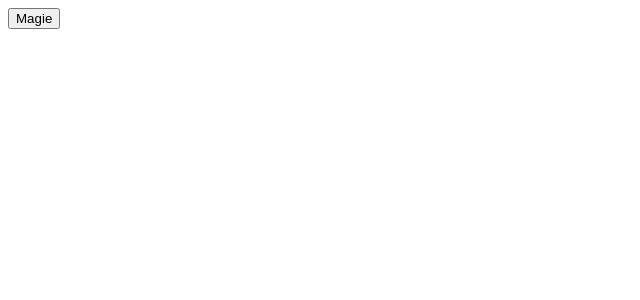
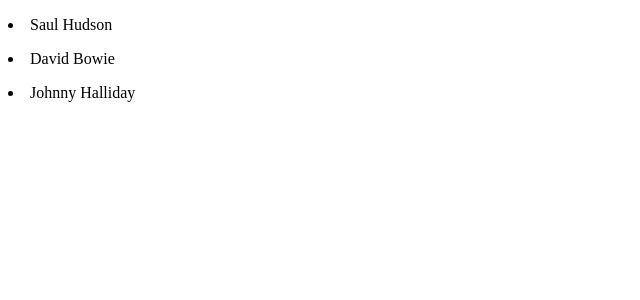
Before and after one commit to Amine-Laaroussi05/demoAngular, an Angular app: page / in a window 1280 px wide. Shown: the top 300 px of the page, without its empty margins (0-640 px from the left). Built offline with nearby package versions, Linux system fonts and the light colour scheme.

Commit message:
feat: Ajout demo *ngIf :sparkles:

```diff
--- a/src/app/app.component.html
+++ b/src/app/app.component.html
@@ -3,6 +3,8 @@
 <!-- <app-carte-visite></app-carte-visite> -->
 <!-- <app-alert-button></app-alert-button> -->
 <!-- <app-liste></app-liste> -->
-<app-magie></app-magie>
+<!-- <app-magie></app-magie> -->
+
+<app-liste-filtre></app-liste-filtre>
 
 <!-- <router-outlet></router-outlet> -->
--- a/src/app/app.module.ts
+++ b/src/app/app.module.ts
@@ -10,6 +10,7 @@ import { CarteVisiteComponent } from './components/carte-visite/carte-visite.com
 import { AlertButtonComponent } from './components/alert-button/alert-button.component';
 import { ListeComponent } from './components/liste/liste.component';
 import { MagieComponent } from './components/magie/magie.component';
+import { ListeFiltreComponent } from './components/liste-filtre/liste-filtre.component';
 
 @NgModule({
   declarations: [
@@ -19,7 +20,8 @@ import { MagieComponent } from './components/magie/magie.component';
     CarteVisiteComponent,
     AlertButtonComponent,
     ListeComponent,
-    MagieComponent
+    MagieComponent,
+    ListeFiltreComponent
   ],
   imports: [
     BrowserModule,
--- /dev/null
+++ b/src/app/components/liste-filtre/liste-filtre.component.html
@@ -0,0 +1,3 @@
+<p *ngFor="let item of items">
+  <li *ngIf="item.includes('a')">{{item}}</li>
+</p>
--- /dev/null
+++ b/src/app/components/liste-filtre/liste-filtre.component.ts
@@ -0,0 +1,17 @@
+import { Component, OnInit } from '@angular/core';
+
+@Component({
+  selector: 'app-liste-filtre',
+  templateUrl: './liste-filtre.component.html',
+  styleUrls: ['./liste-filtre.component.scss']
+})
+export class ListeFiltreComponent implements OnInit {
+
+  items: string[] = ["Saul Hudson", "David Bowie", "Stevie Nicks", "Jimi Hendrix", "Johnny Halliday"]
+
+  constructor() { }
+
+  ngOnInit(): void {
+  }
+
+}
```
Also changed, not shown: src/app/components/liste-filtre/liste-filtre.component.scss (added), 1 other file (tests, documents, lock files or other folders).
